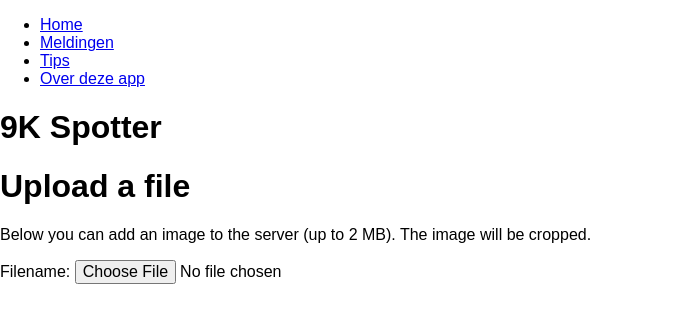
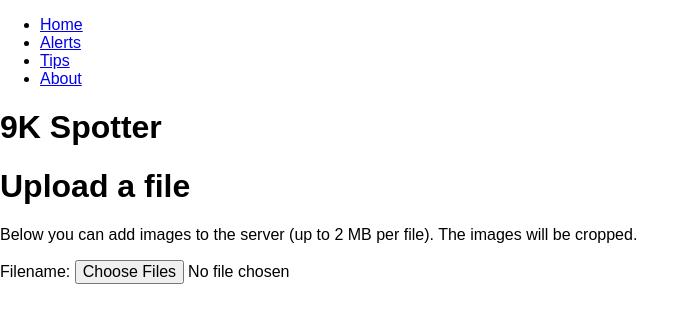
Before and after one commit to oSoc13/Code9000, a PHP site: page /Code9000/templates/upload.phtml in a window 1280 px wide. Shown: the top 323 px of the page, without its empty margins (0-694 px from the left). Run offline with PHP 8.4, Linux system fonts and the light colour scheme; some libraries are stand-ins or nearby versions.

Commit message:
Multiple file uploads are now allowed (in case you want to add multiple photos to a certain issue)

```diff
--- a/index.php
+++ b/index.php
@@ -92,7 +92,7 @@ $app->post('/upload', function () use ($app){
 {
     if ($_FILES["image"]["error"] > 0)
     {
-        echo "Return Code: " . $_FILES["image"]["error"] . "<br>";
+        echo "ERROR";
     }
     else
     {
--- a/scripts/uploader.js
+++ b/scripts/uploader.js
@@ -7,6 +7,7 @@ For uploading those images in the background.
 
 # AUTHOR
 Nico Verbruggen (nico.verb@gmail.com)
+Stefaan Christiaens (stefaan.ch@gmail.com)
 */
 
 $(function(){
@@ -46,11 +47,15 @@ function uploadFile(file, p){
 				// Get response back
 				console.log(evt.target.response);
 				switch(evt.target.response){
+					case "ERROR":
+						$("body").append("<p>An error occurred. Please try again.</p>");
+					break;
 					case "InvalidFile":
 						$("body").append("<p>The file you provided is invalid. Please select a valid image. GIFs are not allowed.</p>");
 						break;
 					default:
-						$("body").append("<image src='http://" + evt.target.responseText + "'/>");
+						$("#UploadedFiles").append("<div class='uploadframe'><image class='upload' src='http://" + evt.target.responseText + "'/><p>"+ evt.target.responseText + "</p></div>");
+						$("#LastFile").html("<image src='http://" + evt.target.responseText + "'/>");
 						break;
 				}
             }, false);
--- a/styles/main.css
+++ b/styles/main.css
@@ -3,3 +3,30 @@
  * Author: @nicoverbruggen
  * Main stylesheet for #code9000.
  */
+
+.uploadframe{
+	width: 100%;
+	clear: both;
+}
+
+.uploadframe img{
+	float: left;
+}
+
+.uploadframe p{
+	float: left;
+	margin-left: 15px;
+	font-size: 0.7em;
+}
+
+.upload{
+	border: 1px solid #333;
+}
+
+.upload{
+	width: 40px;
+}
+
+#UploadedFiles{
+	margin-top: 20px;
+}
--- a/templates/upload.phtml
+++ b/templates/upload.phtml
@@ -28,7 +28,7 @@ Nico Verbruggen (nico.verb@gmail.com)
 		<!-- LATEST VERSION OF RENDERING ENGINE -->
 		<meta http-equiv="X-UA-Compatible" content="IE=edge,chrome=1">
 		<!-- MOST IMPORTANT SEO FRIENDLY TAG -->
-		<title>About 9K</title>
+		<title>Upload A File</title>
 		<!-- OTHER IMPORTANT SEO TAGS -->
 		<meta name="description" content="">
 		<meta name="keywords" content="">
@@ -47,17 +47,19 @@ Nico Verbruggen (nico.verb@gmail.com)
 	<nav>
 		<ul>
 			<li><a href='/Code9000/home'>Home</a></li>
-			<li><a href='/Code9000/alerts'>Meldingen</a></li>
+			<li><a href='/Code9000/alerts'>Alerts</a></li>
 			<li><a href='/Code9000/tips'>Tips</a></li>
-			<li><a href='/Code9000/about'>Over deze app</a></li>
+			<li><a href='/Code9000/about'>About</a></li>
 		</ul>
 	</nav>
 	<h1>9K Spotter</h1>
 	<section>
+		<section id="LastFile"></section>
 		<h1>Upload a file</h1>
-		<p>Below you can add an image to the server (up to 2 MB). The image will be cropped.</p>
+		<p>Below you can add images to the server (up to 2 MB per file). The images will be cropped.</p>
 		<label for="file">Filename:</label>
-		<input type="file" name="file" id="file"><br>
+		<input type="file" name="file" id="file" multiple=""><br>
+		<section id="UploadedFiles"></section>
 	</section>
 </div>
 <!-- BOTTOM SCRIPTS -->
```
Also changed, not shown: templates/index.phtml (+6 -3 lines).
